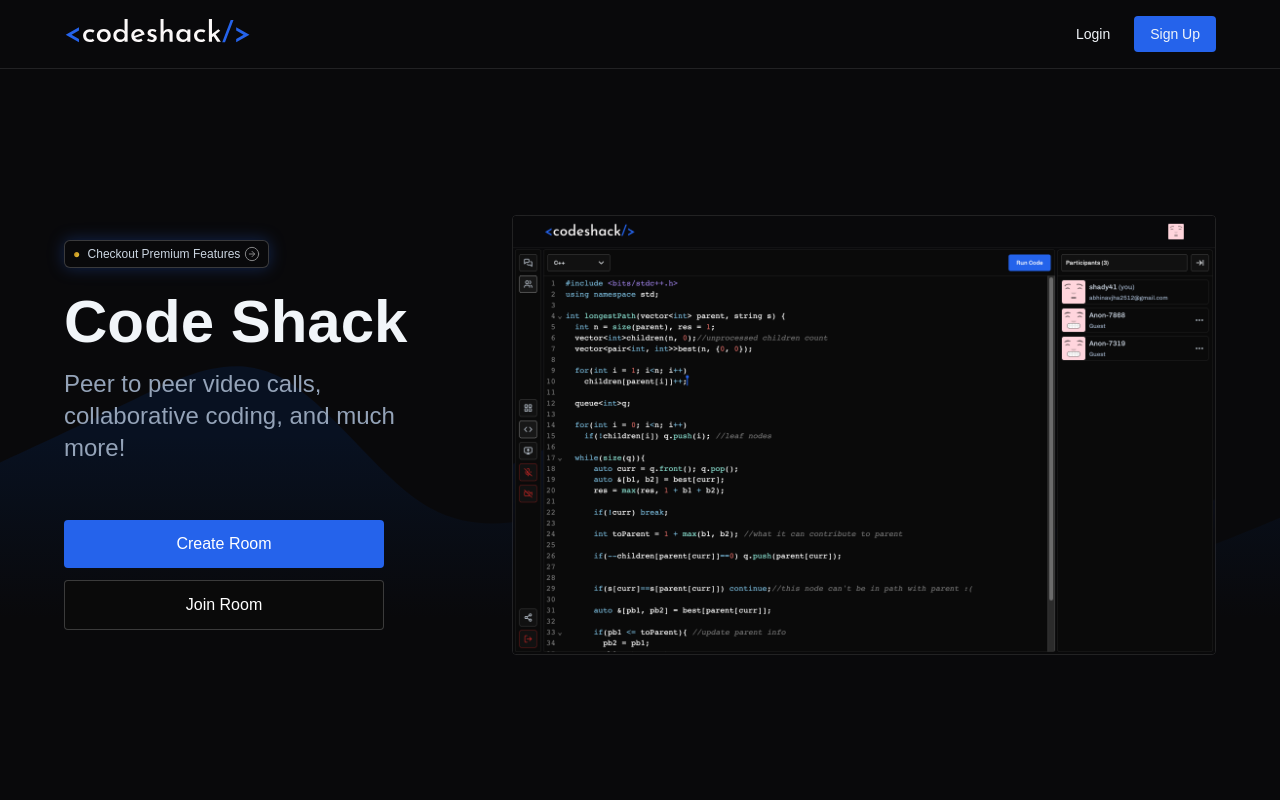
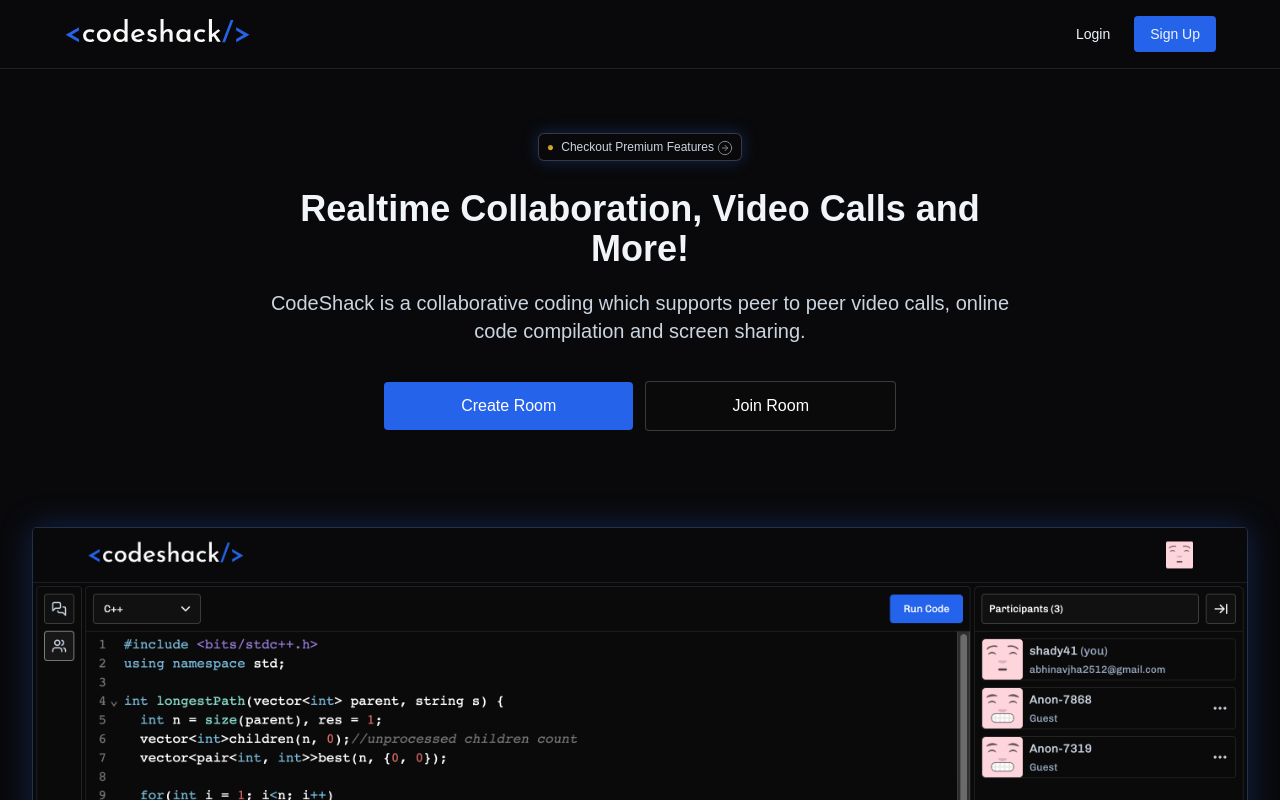
Before and after one commit to shadyy41/codeshack, a Next.js app: page / in a window 1280 px wide. Built offline with nearby package versions, Linux system fonts and the light colour scheme; no server answers; a web font is replaced by a local one.

Commit message:
landing page changes

```diff
--- a/app/layout.tsx
+++ b/app/layout.tsx
@@ -64,7 +64,7 @@
                 },
               },
             }}/>
-            <main className="flex-grow overflow-hidden svg-background">
+            <main className="flex-grow overflow-hidden">
               {children}
             </main>
           </div>
--- a/app/page.tsx
+++ b/app/page.tsx
@@ -4,7 +4,7 @@
 import { authOptions } from "./api/auth/[...nextauth]/route"
 import { getServerSession } from "next-auth"
 import CreateRoom from "./components/createroom"
-import { ArrowRightCircle } from "lucide-react"
+import { ArrowRightCircle, GithubIcon } from "lucide-react"
 
 export default async function Home() {
   const session = await getServerSession(authOptions)
@@ -12,23 +12,56 @@
   const isPremium = session?.user?.isPremium
 
   return (
-    <div className="h-full w-full flex px-8 sm:px-16 items-center justify-center lg:justify-between lg:gap-16">
-      <div className="h-full w-full sm:w-fit flex flex-col items-center justify-center gap-4 text-center lg:text-left lg:items-start flex-shrink-0">
+    <div className="w-full h-full px-8 pt-8 sm:pt-16 block overflow-auto text-center">
+      <div className="w-full flex flex-col items-center justify-center gap-8">
+        <div className="w-full flex flex-col items-center justify-center gap-5 text-left sm:text-center">
           {!isPremium && <Link href="/premium" className="drop-shadow-[0_0_8px_rgba(37,99,235,0.3)] custom-outline text-slate-300 mb-2 text-xs px-2 py-1 rounded-md bg-zinc-950 border border-white border-opacity-20 hover:border-opacity-40 transition">
             <span className="premium-text mr-1">&#x25CF;</span> Checkout Premium Features <span className="text-white opacity-50"><ArrowRightCircle size={16} className="inline" strokeWidth="1.5"/></span>
           </Link>}
-        <h1 className="text-5xl font-bold sm:font-semibold sm:text-6xl">Code Shack</h1>
-        <p className="text-slate-400 text-2xl max-w-sm w-full break-words">Peer to peer video calls, collaborative coding, and much more!</p>
-        <br />
-        <div className="flex flex-col w-full text-md gap-3 text-slate-300 max-w-xs text-center">
+          <h1 className="text-4xl font-semibold max-w-3xl">
+            Realtime Collaboration, Video Calls and More!
+          </h1>
+          <p className="text-slate-300 text-xl max-w-3xl w-full break-words">
+            CodeShack is a collaborative coding which supports peer to peer video calls, online code compilation and screen sharing.
+          </p>
+          <div className="flex flex-col sm:flex-row items-center justify-center w-full text-md gap-3 text-slate-300 max-w-lg sm:pt-4">
             <CreateRoom authenticated={ session !==null }/>
-          <Link className="text-base py-3 rounded border border-white border-opacity-20 text-white hover:bg-neutral-900 bg-neutral-950 transition-colors custom-outline w-full max-w-sm" href="/room/join">
+            <Link className="text-base py-3 rounded border border-white border-opacity-20 text-white hover:bg-neutral-900 bg-neutral-950 transition-colors custom-outline w-full max-w-sm text-center" href="/room/join">
               Join Room
             </Link>
           </div>
         </div>
-      <div className="border border-white border-opacity-10 rounded overflow-hidden flex-grow aspect-[16/10] hidden lg:flex backdrop-blur-md relative">
+        <div className="w-full sm:py-16 flex items-center justify-center">
+          <div className="border border-white border-opacity-10 rounded overflow-hidden w-full max-w-7xl aspect-[16/10] flex-shrink-0 flex backdrop-blur-md relative drop-shadow-[0_0_16px_rgba(37,99,235,0.3)]">
             <Image src={banner} alt="banner image" placeholder="blur" fill={true}/>
+          </div>
+        </div>
+        <div className="hidden sm:flex w-full flex-col gap-5 items-center justify-center max-w-4xl">
+          <h2 className="text-4xl font-semibold">
+            Features
+          </h2>
+          <div className="w-full grid grid-cols-3 text-left">
+            <div>
+              <h3 className="text-xl">Realtime Collaboration</h3>
+              <p className="text-md text-slate-300">Conflict-free code editor</p>
+            </div>
+            <div>
+              <h3 className="text-xl">Video Chat</h3>
+              <p className="text-md text-slate-300">Supports P2P video streams</p>
+            </div>
+            <div>
+              <h3 className="text-xl">Online Compilation</h3>
+              <p className="text-md text-slate-300">Run your code remotely</p>
+            </div>
+          </div>
+        </div>
+
+        <div className="w-full max-w-6xl flex items-center justify-between py-16">
+          <p className="text-sm">Built with Nextjs by <a className="custom-outline" href="https://shady41.netlify.app/" target="_blank" rel="noopener noreferrer">Abhinav Anand</a></p>
+          <div>
+            <a className="custom-outline block" href="https://github.com/shadyy41/codeshack" target="_blank" rel="noopener noreferrer"><GithubIcon/></a>
+          </div>
+        </div>
       </div>
     </div>
   )
```
Lines whose indentation alone changed are shown as unchanged.
